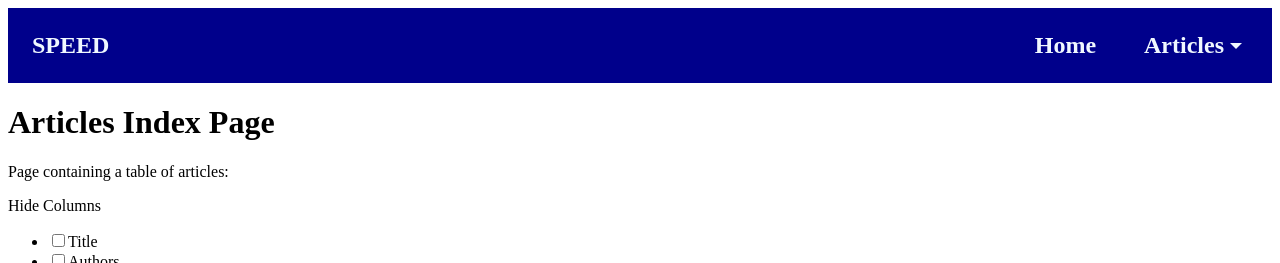
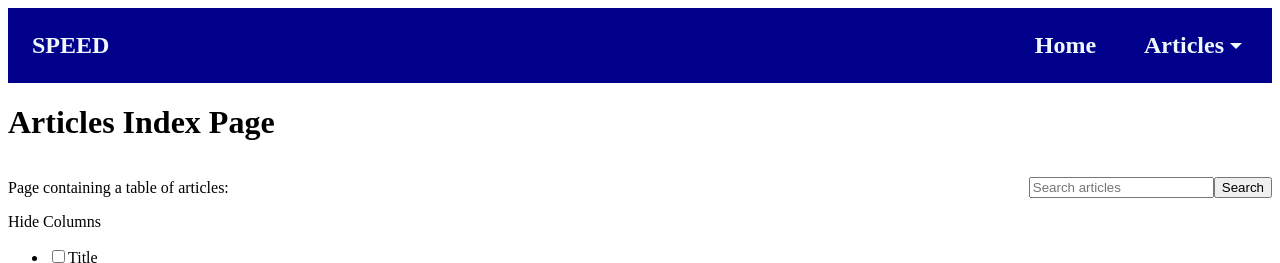
Before and after one commit to ense7015406/Assignment, a Next.js app in the folder frontend/: page /articles in a window 1280 px wide. Shown: the top 263 px of the page. Built offline with nearby package versions, Linux system fonts and the light colour scheme; no server answers.

Commit message:
Update index.tsx

```diff
--- a/frontend/src/pages/articles/index.tsx
+++ b/frontend/src/pages/articles/index.tsx
@@ -1,7 +1,7 @@
 import { GetServerSideProps, NextPage } from "next";
 import React, { useState } from "react";
 import SortableTable from "../../components/table/SortableTable";
-import { TRUE } from "sass";
+import SearchArticles from "../../components/searchBar/SearchBar";
 
 interface ArticlesInterface {
 	id: string;
@@ -28,11 +28,28 @@ const Articles: NextPage<ArticlesProps> = ({ articles }) => {
 		{ key: "evidence", label: "Evidence" },
 	];
 
+	const [searchResults, setSearchResults] = useState<ArticlesProps[]>([]);
+
+	const handleSearch = async (query: string) => {
+		try {
+			const response = await fetch(`http://localhost:8082/api/article/search?q=${query}`);
+			if (response.ok) {
+				const data = await response.json();
+				setSearchResults(data);
+			}
+		} catch (error) {
+			console.error(error);
+		}
+	};
+
 	return (
 		<div className="container">
 			<h1>Articles Index Page</h1>
-			<p>Page containing a table of articles:</p>
-			<SortableTable headers={headers} data={articles} />
+			<div style={{ display: "flex", alignItems: "center", justifyContent: "space-between" }}>
+				<p>Page containing a table of articles:</p>
+				<SearchArticles onSearch={handleSearch} />
+			</div>
+			<SortableTable headers={headers} data={searchResults.length > 0 ? searchResults : articles} />
 		</div>
 	);
 };
```
